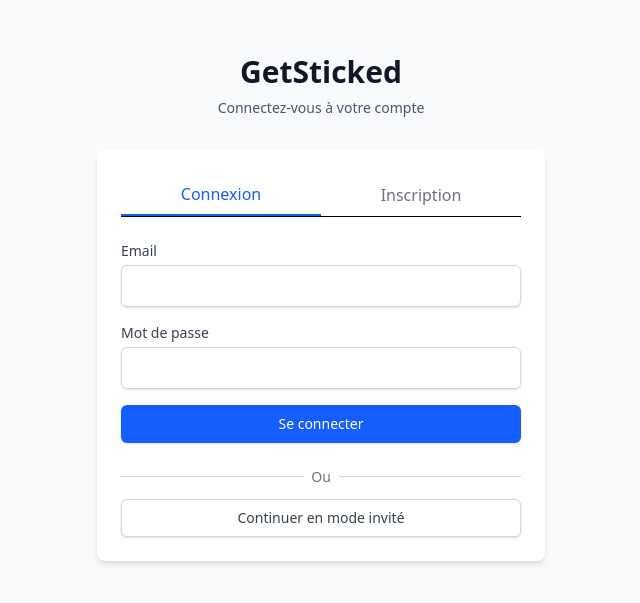
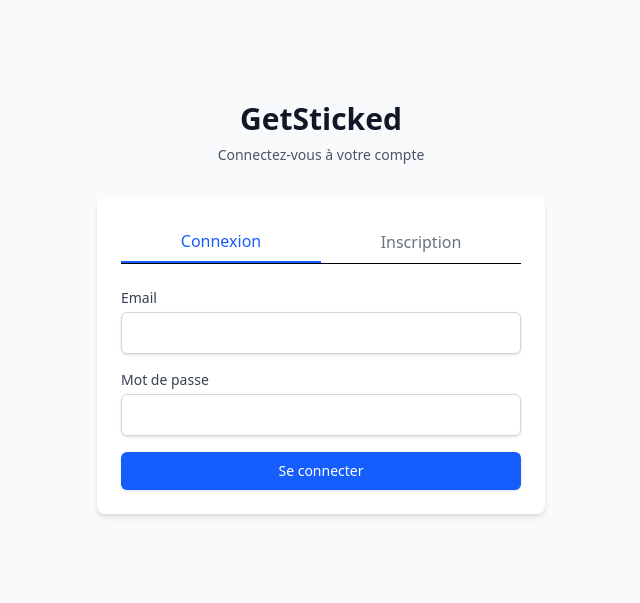
Before and after one commit to NoeGodin/getSticked, a React (Vite) app: page /#/ in a window 1280 px wide. Shown: the part 105-708 px from the top of the page, without its empty margins (319-959 px from the left). Built offline with nearby package versions, Linux system fonts and the light colour scheme; no server answers.

Commit message:
remove : anonymous connection

```diff
--- a/src/contexts/AuthContext.tsx
+++ b/src/contexts/AuthContext.tsx
@@ -52,10 +52,6 @@
     setUser(userData);
   };
 
-  const signInAnonymously = async () => {
-    const userData = await AuthService.signInAnonymously();
-    setUser(userData);
-  };
 
   const signOut = async () => {
     await AuthService.signOut();
@@ -74,7 +70,6 @@
     loading,
     signIn,
     signUp,
-    signInAnonymously,
     signOut,
     updateProfile,
   };
--- a/src/pages/AuthPage.tsx
+++ b/src/pages/AuthPage.tsx
@@ -3,7 +3,7 @@
 import type { LoginForm, SignUpForm } from "../types/auth.types";
 
 const AuthPage = () => {
-  const { signIn, signUp, signInAnonymously } = useAuth();
+  const { signIn, signUp } = useAuth();
   const [isLoginMode, setIsLoginMode] = useState(true);
   const [loading, setLoading] = useState(false);
   const [error, setError] = useState<string | null>(null);
@@ -54,18 +54,6 @@
     }
   };
 
-  const handleAnonymousLogin = async () => {
-    setLoading(true);
-    setError(null);
-
-    try {
-      await signInAnonymously();
-    } catch (error: any) {
-      setError(error.message);
-    } finally {
-      setLoading(false);
-    }
-  };
 
   return (
     <div className="min-h-screen bg-gray-50 flex items-center justify-center py-12 px-4 sm:px-6 lg:px-8">
@@ -217,24 +205,6 @@
             </form>
           )}
 
-          <div className="mt-6">
-            <div className="relative">
-              <div className="absolute inset-0 flex items-center">
-                <div className="w-full border-t border-gray-300" />
-              </div>
-              <div className="relative flex justify-center text-sm">
-                <span className="px-2 bg-white text-gray-500">Ou</span>
-              </div>
-            </div>
-
-            <button
-              onClick={handleAnonymousLogin}
-              disabled={loading}
-              className="mt-3 w-full flex justify-center py-2 px-4 border border-gray-300 rounded-md shadow-sm text-sm font-medium text-gray-700 bg-white hover:bg-gray-50 focus:outline-none focus:ring-2 focus:ring-offset-2 focus:ring-blue-500 disabled:opacity-50"
-            >
-              Continuer en mode invité
-            </button>
-          </div>
         </div>
       </div>
     </div>
--- a/src/services/auth.service.ts
+++ b/src/services/auth.service.ts
@@ -5,8 +5,7 @@
   onAuthStateChanged,
   type User,
   updateProfile,
-  sendEmailVerification,
-  signInAnonymously
+  sendEmailVerification
 } from "firebase/auth";
 import { auth, db } from "../config/firebase";
 import { doc, setDoc, getDoc, updateDoc } from "firebase/firestore";
@@ -63,30 +62,6 @@
     }
   }
 
-  static async signInAnonymously(): Promise<AuthUser> {
-    try {
-      const userCredential = await signInAnonymously(auth);
-      const user = userCredential.user;
-
-      // Create anonymous user document
-      const userData: AuthUser = {
-        uid: user.uid,
-        email: null,
-        displayName: `Invité ${user.uid.slice(-6)}`,
-        emailVerified: false,
-        isAnonymous: true,
-        createdAt: new Date().toISOString(),
-        lastSignIn: new Date().toISOString(),
-        joinedRooms: []
-      };
-
-      await setDoc(doc(db, USERS_COLLECTION, user.uid), userData);
-
-      return userData;
-    } catch (error: any) {
-      throw new Error(`Erreur lors de la connexion anonyme: ${error.message}`);
-    }
-  }
 
   static async signOut(): Promise<void> {
     try {
--- a/src/types/auth.types.ts
+++ b/src/types/auth.types.ts
@@ -27,7 +27,6 @@
   loading: boolean;
   signIn: (email: string, password: string) => Promise<void>;
   signUp: (email: string, password: string, displayName: string) => Promise<void>;
-  signInAnonymously: () => Promise<void>;
   signOut: () => Promise<void>;
   updateProfile: (updates: Partial<AuthUser>) => Promise<void>;
 }
```
